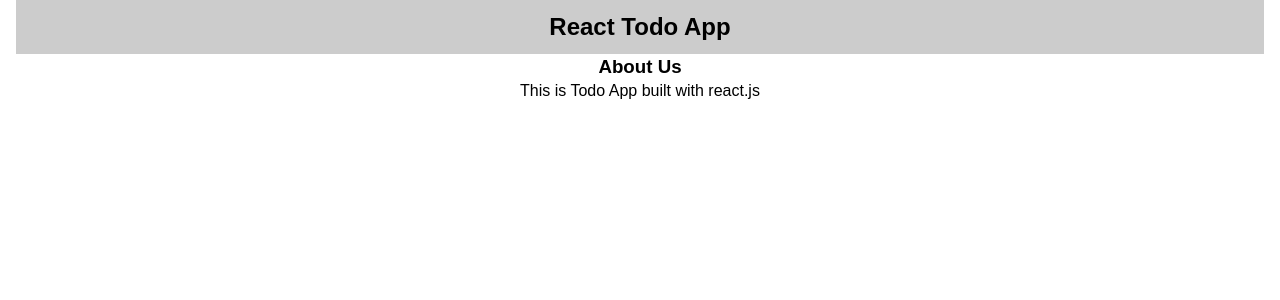
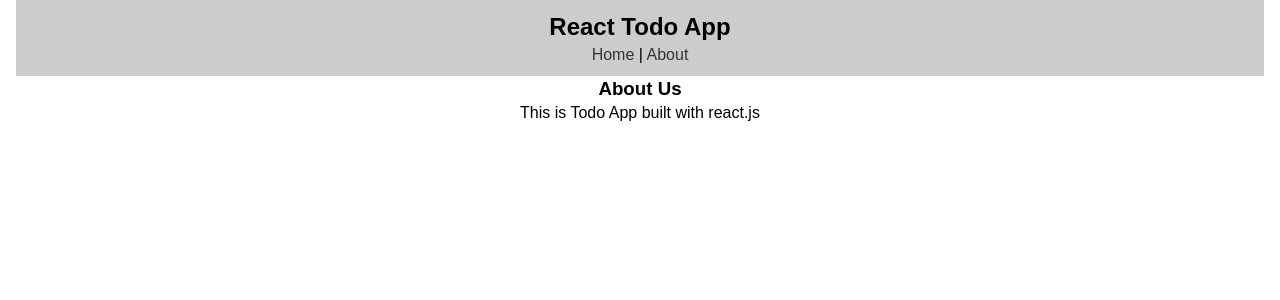
Before and after one commit to aashishbiradar/react-todo-app, a React (Create React App) app: page /about in a window 1280 px wide. Shown: the top 300 px of the page. Built offline with nearby package versions, Linux system fonts and the light colour scheme.

Commit message:
add links in header

```diff
--- a/src/components/layout/Header.js
+++ b/src/components/layout/Header.js
@@ -1,11 +1,13 @@
-import React from 'react'
+import React from 'react';
+import { Link } from 'react-router-dom';
 
 export default function Header() {
     return (
-        <header>
-            <h2 style={headerStyle}>
+        <header style={headerStyle}>
+            <h2>
                 React Todo App
             </h2>
+            <Link to="/" style={linkStyle}>Home</Link> | <Link to="/about" style={linkStyle}>About</Link>
         </header>
     )
 }
@@ -16,4 +18,7 @@
     backgroundColor: '#ccc',
     padding: '10px'
 }
+const linkStyle = {
+    textDecoration: 'none'
+}
 /*** ***/
```
